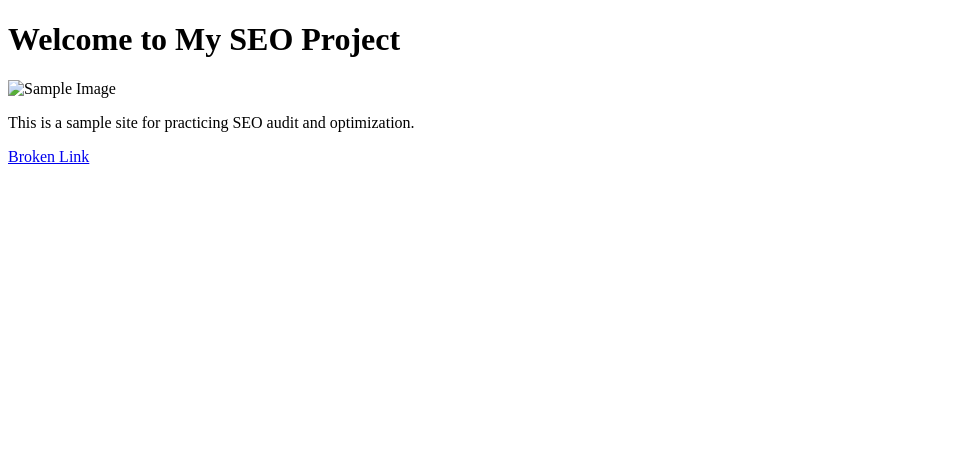
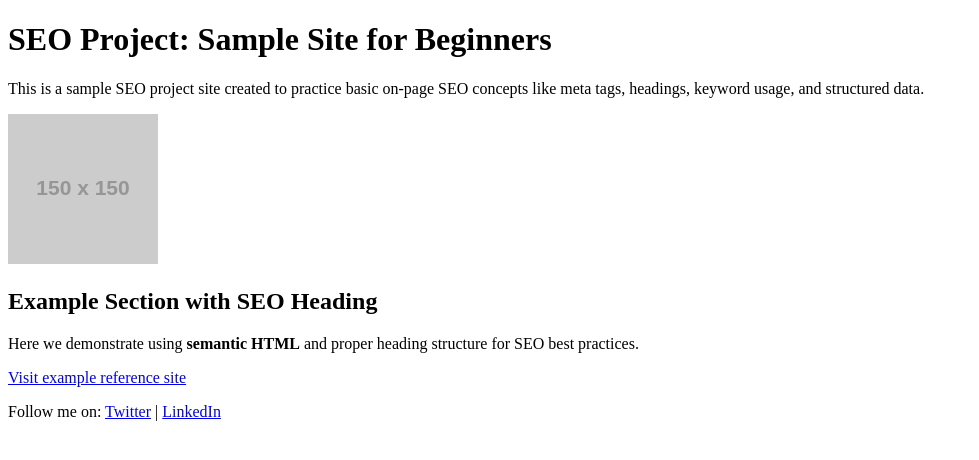
Before and after one commit to Abhishekapt/seo-sample-site, a plain HTML site: page index.html in a window 1280 px wide. Shown: the whole page, without its empty margins (0-979 px from the left). Drawn offline with Linux system fonts and the light colour scheme; placeholder pictures from the web are drawn by us.

Commit message:
Update index.html

```diff
--- a/index.html
+++ b/index.html
@@ -2,15 +2,41 @@
 <html lang="en">
 <head>
   <meta charset="UTF-8">
-  <meta name="description" content="Sample SEO Audit Project">
-  <meta name="keywords" content="SEO, Audit, Sample, HTML, GitHub">
+  <title>Basic SEO Sample Project for Beginners</title>
+  <meta name="description" content="A simple SEO practice site including meta tags, keyword optimization, and HTML basics.">
+  <meta name="keywords" content="SEO sample project, basic SEO, SEO for beginners, HTML SEO, meta tags, on-page SEO">
   <meta name="viewport" content="width=device-width, initial-scale=1.0">
-  <title>SEO Sample Site</title>
+
+  <!-- Canonical URL -->
+  <link rel="canonical" href="https://abhishekapt.github.io/seo-sample-site/">
+
+  <!-- Structured Data -->
+  <script type="application/ld+json">
+  {
+    "@context": "https://schema.org",
+    "@type": "WebSite",
+    "name": "SEO Sample Site",
+    "url": "https://abhishekapt.github.io/seo-sample-site"
+  }
+  </script>
 </head>
 <body>
-  <h1>Welcome to My SEO Project</h1>
-  <img src="example.jpg" alt="Sample Image">
-  <p>This is a sample site for practicing SEO audit and optimization.</p>
-  <a href="broken-link.html">Broken Link</a>
+  <h1>SEO Project: Sample Site for Beginners</h1>
+
+  <p>This is a sample SEO project site created to practice basic on-page SEO concepts like meta tags, headings, keyword usage, and structured data.</p>
+
+  <img src="https://via.placeholder.com/150" alt="SEO audit screenshot example">
+
+  <h2>Example Section with SEO Heading</h2>
+  <p>Here we demonstrate using <strong>semantic HTML</strong> and proper heading structure for SEO best practices.</p>
+
+  <a href="https://example.com">Visit example reference site</a>
+
+  <footer>
+    <p>Follow me on:
+      <a href="https://twitter.com/">Twitter</a> |
+      <a href="https://www.linkedin.com/">LinkedIn</a>
+    </p>
+  </footer>
 </body>
 </html>
```
